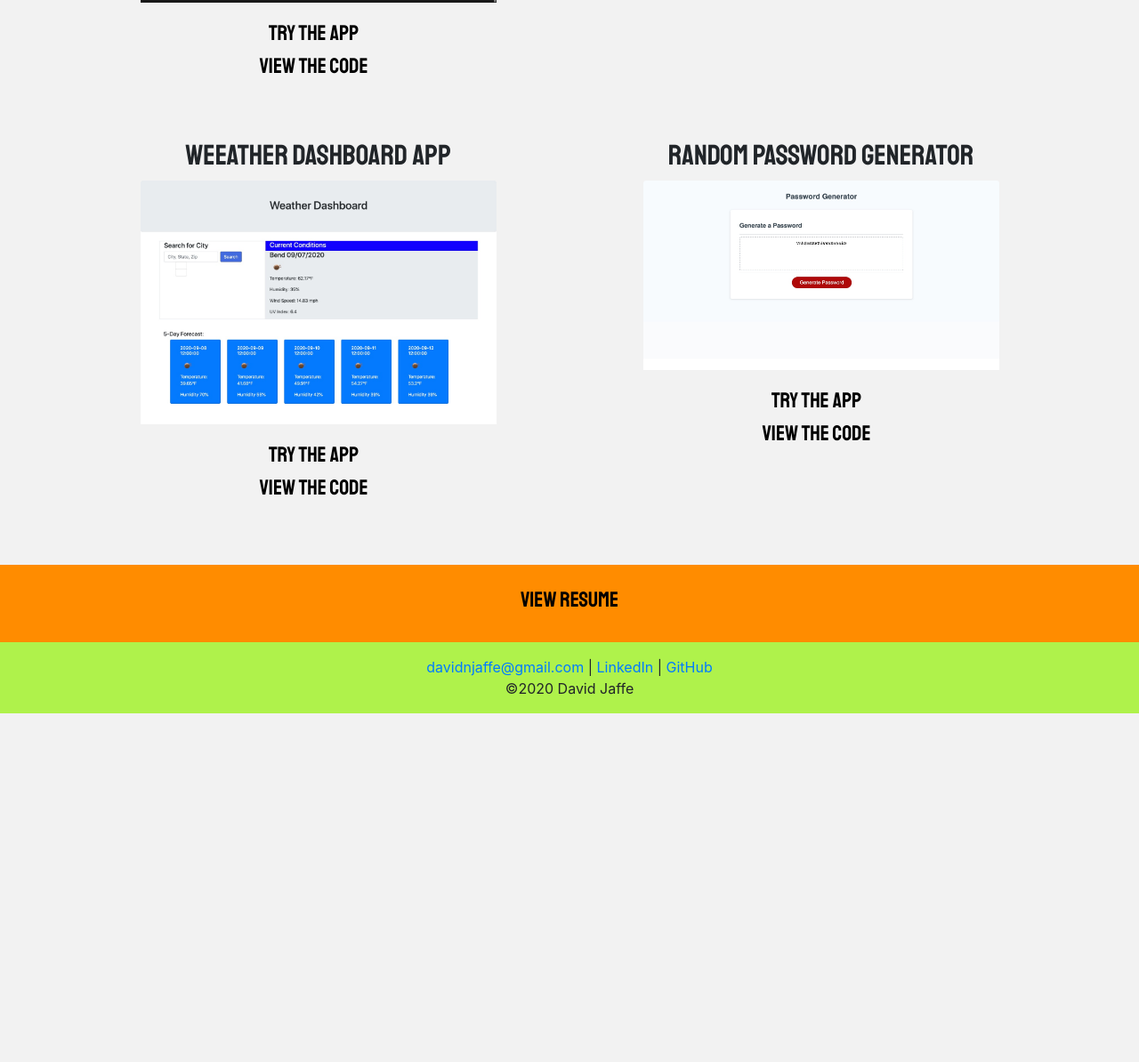
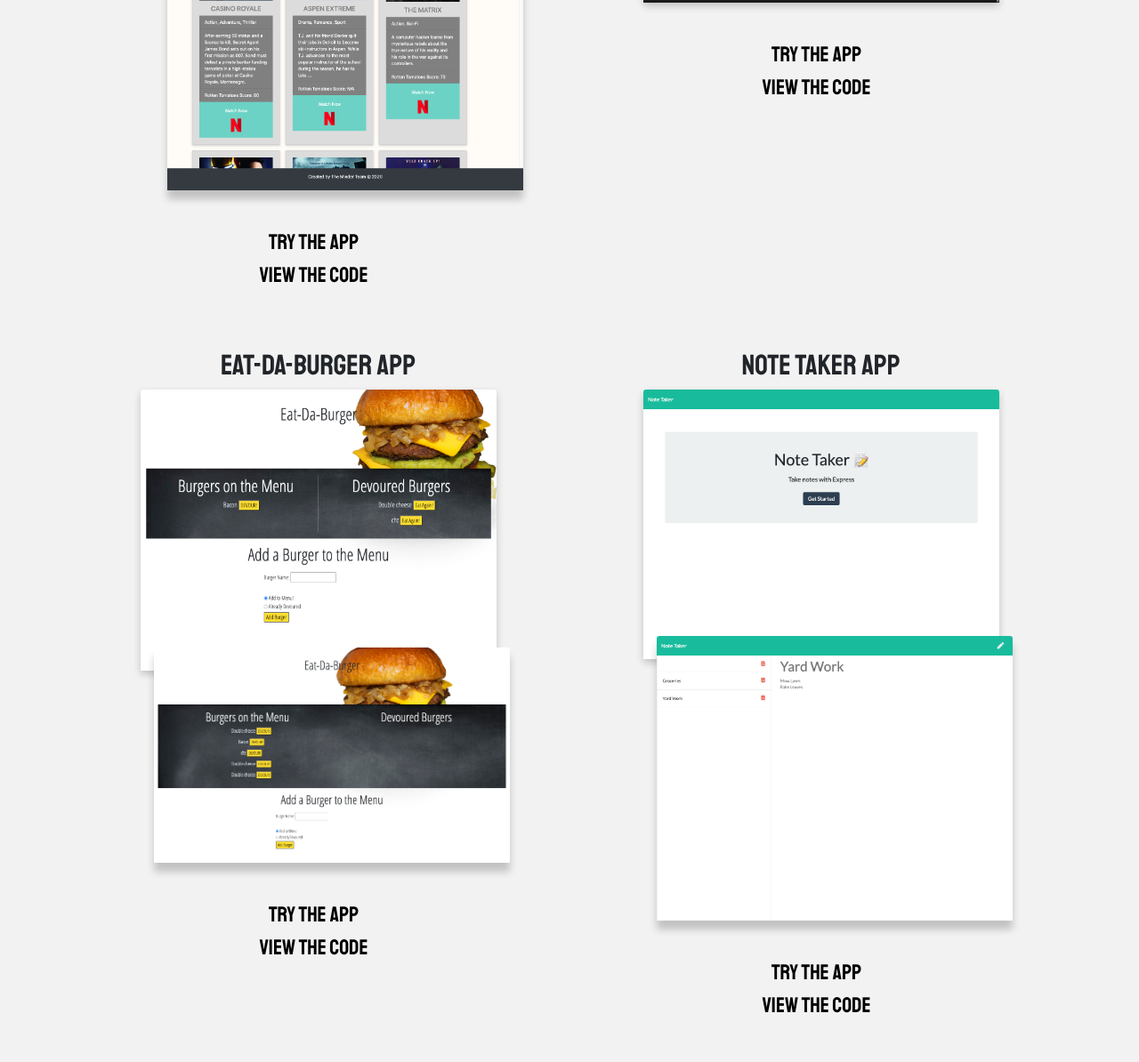
Before and after one commit to davidnjaffe/portfolio, a plain HTML site: page portfolio.html in a window 1280 px wide. Shown: the part 1035-2229 px from the top of the page at 89% size. Before the commit the page ends 1837 px from the top, so only its background shows below. Drawn offline with nearby package versions, Linux system fonts and the light colour scheme.

Commit message:
added new projects to portfolio

```diff
--- a/portfolio.html
+++ b/portfolio.html
@@ -48,10 +48,31 @@
 
 
       <div class="row">
+
+
+        <div class="col-md-6">
+          <div class="card" style="width: 25rem;">
+            <h2 id="project-title">Movie Connector App</h2>
+            <img src="img/Movie Connect Home.png" class="card-img-top" alt="...">
+            <br>
+            <img src="img/Movie Connect Profile.png" class="card-img-top" id="bottomImg" alt="...">
+            <br>
+            <img src="img/Movie Connect Cards.png" class="card-img-top" id="bottomImg2" alt="...">
+            <br>
+            <div class="card-body">
+              <ul id="project-links">
+                <li><a href="https://film-connector.herokuapp.com/" target="blank"><h4>TRY THE APP</h4></a></li>
+                <li><a href="https://github.com/kpegeder/Minder" target="blank"><h4>VIEW THE CODE</h4></a></li>
+              </ul>
+            </div>
+          </div>
+        </div>
+
         <div class="col-md-6">
           <div class="card" style="width: 25rem;">
             <h2 id="project-title">STARPLANNR App</h2>
             <img src="img/Starplannr App.jpg" class="card-img-top" alt="...">
+            <br>
             <div class="card-body">
               <ul id="project-links">
                 <li><a href="https://mslee001.github.io/StarPlannr/index.html" target="blank"><h4>TRY THE APP</h4></a></li>
@@ -61,10 +82,49 @@
           </div>
         </div>
 
+      </div>
+
+      <div class="row">
+        <div class="col-md-6">
+          <div class="card" style="width: 25rem;">
+            <h2 id="project-title">Eat-Da-Burger App</h2>
+            <img src="img/Eat-Da Burger home.png" class="card-img-top"  alt="...">
+            <br>
+            <img src="img/Burger 2.png" class="card-img-top" id="bottomImg" alt="...">
+            <br>
+            <div class="card-body">
+              <ul id="project-links">
+                <li><a href="https://eat-da-burgs-app.herokuapp.com/" target="blank"><h4>TRY THE APP</h4></a></li>
+                <li><a href="https://github.com/davidnjaffe/burger" target="blank"><h4>VIEW THE CODE</h4></a></li>
+              </ul>
+            </div>
+          </div>
+        </div>
+
+        <div class="col-md-6">
+          <div class="card" style="width: 25rem;">
+            <h2 id="project-title">Note taker App</h2>
+            <img src="img/Note Taker Home.png" class="card-img-top" alt="...">
+            <br>
+            <img src="img/Note Taker App.png" class="card-img-top" id="bottomImg" alt="...">
+            <br>
+            <div class="card-body">
+              <ul id="project-links">
+                <li><a href="https://still-atoll-52455.herokuapp.com/" target="blank"><h4>TRY THE APP</h4></a></li>
+                <li><a href="https://github.com/davidnjaffe/Note-Taker" target="blank"><h4>VIEW THE CODE</h4></a></li>
+              </ul>
+            </div>
+          </div>
+        </div>
+      </div>
+
+      <div class="row">
+
         <div class="col-md-6">
           <div class="card" style="width: 25rem;">
             <h2 id="project-title">Workday Planner App</h2>
             <img src="img/Workday Planner App.jpg" class="card-img-top" alt="...">
+            <br>
             <div class="card-body">
               <ul id="project-links">
                 <li><a href="https://davidnjaffe.github.io/Work-Day-Scheduler/Develop/" target="blank"><h4>TRY THE APP</h4></a></li>
@@ -73,13 +133,12 @@
             </div>
           </div>
         </div>
-      </div>
 
-      <div class="row">
         <div class="col-md-6">
           <div class="card" style="width: 25rem;">
             <h2 id="project-title">Weeather Dashboard App</h2>
             <img src="img/Weather Dashboard.jpg" class="card-img-top" alt="...">
+            <br>
             <div class="card-body">
               <ul id="project-links">
                 <li><a href="https://davidnjaffe.github.io/weather-dashboard" target="blank"><h4>TRY THE APP</h4></a></li>
@@ -89,10 +148,17 @@
           </div>
         </div>
 
+      </div>
+
+
+      <div class="row">
+
+
         <div class="col-md-6">
           <div class="card" style="width: 25rem;">
             <h2 id="project-title">Random Password Generator</h2>
             <img src="img/Random Password Generator.jpg" class="card-img-top" alt="...">
+            <br>
             <div class="card-body">
               <ul id="project-links">
                 <li><a href="https://davidnjaffe.github.io/js-random-password-generator" target="blank"><h4>TRY THE APP</h4></a></li>
--- a/style.css
+++ b/style.css
@@ -196,3 +196,25 @@
      padding:25px;
      background-color: darkorange;
  }
+
+
+
+
+
+ .card-img-top{
+    box-shadow: 0 4px 8px 0 rgba(0, 0, 0, 0.2);
+ }
+
+  #bottomImg {
+
+    margin-top: -50px;
+    margin-left: 15px;
+    box-shadow: 0px 10px 8px 0px rgba(0, 0, 0, 0.2);
+ }
+
+ #bottomImg2 {
+
+    margin-top: -50px;
+    margin-left: 30px;
+    box-shadow: 0px 10px 8px 0px rgba(0, 0, 0, 0.2);
+ }
```
Also changed, not shown: index.html (+1 -1 lines), img/Burger 2.png (added), img/Eat-Da Burger home.png (added), img/Movie Connect Cards.png (added), img/Movie Connect Home.png (added), img/Movie Connect Profile.png (added), img/Note Taker App.png (added), img/Note Taker Home.png (added), img/Outdoor Profile.jpg (added).
